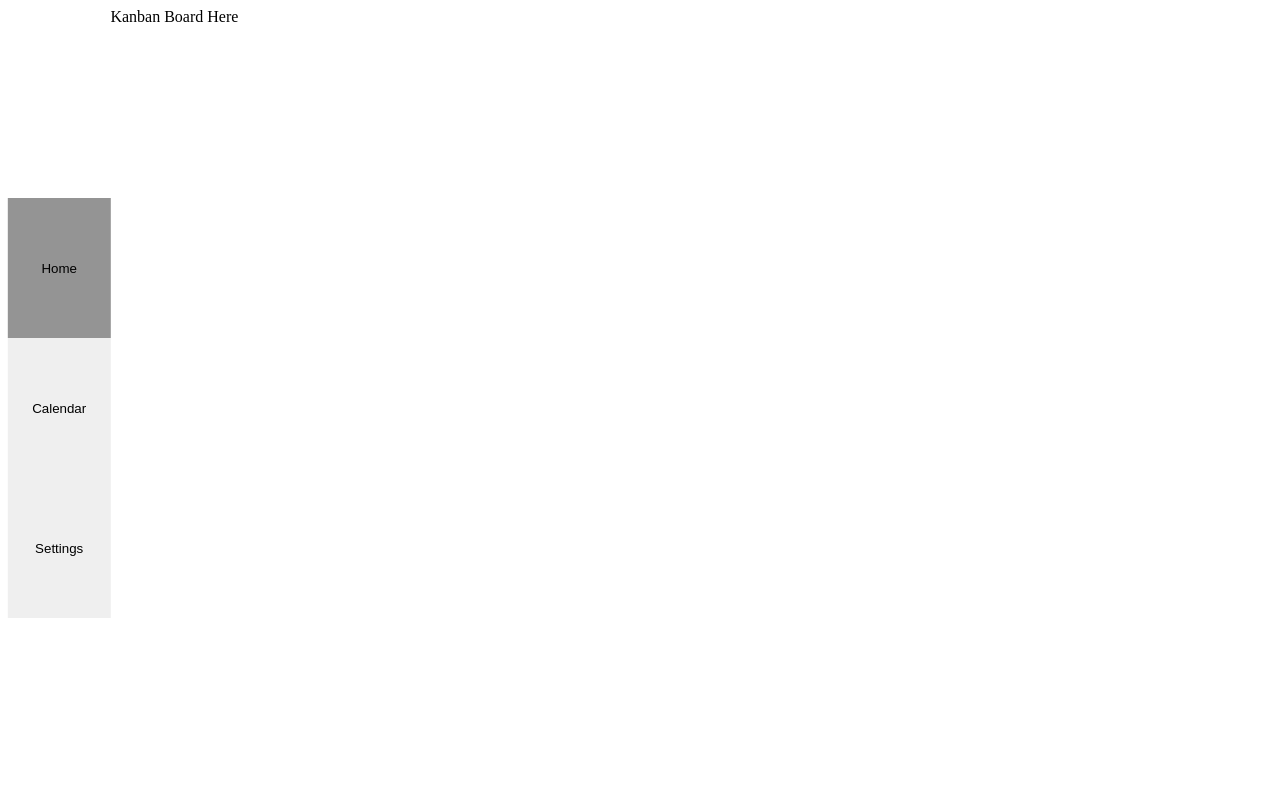
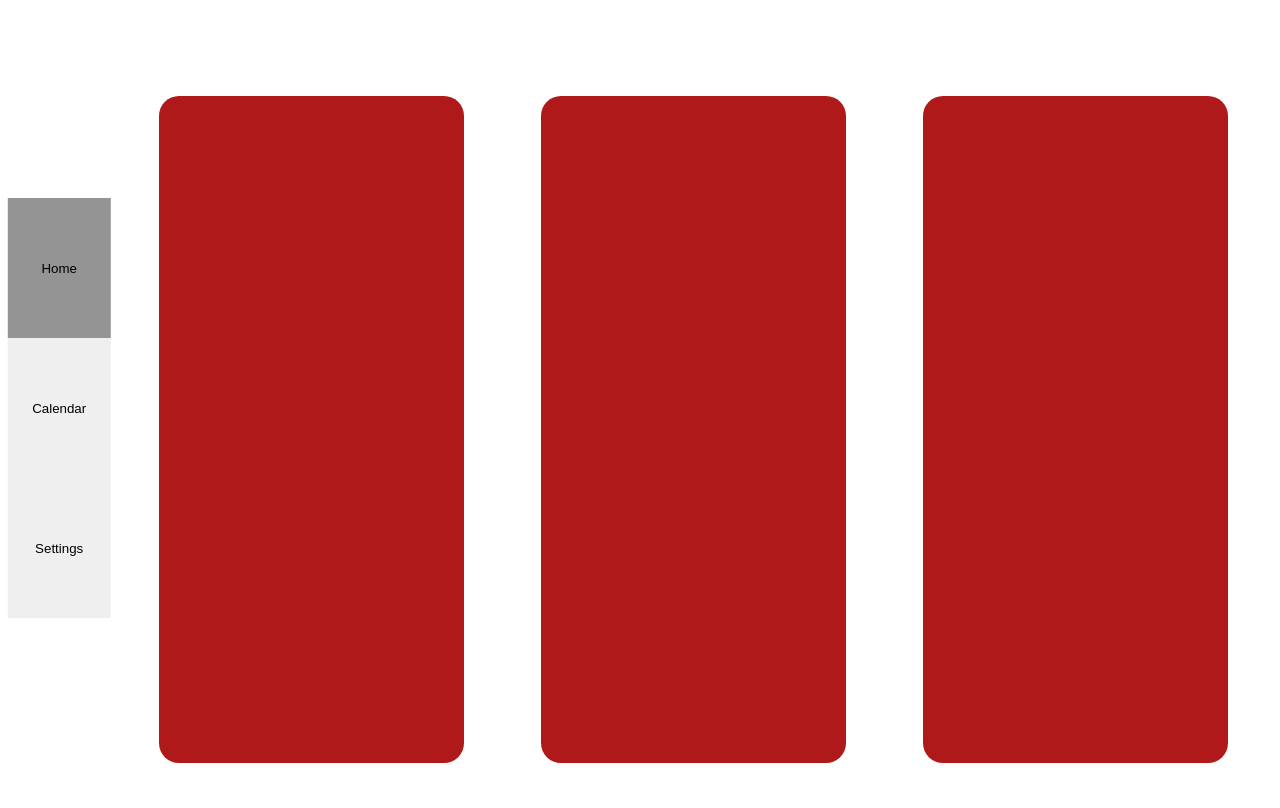
Before and after one commit to wesleyaou/CSC433, a Flask app: page /home in a window 1280 px wide. Run offline with Flask 2, Linux system fonts and the light colour scheme.

Commit message:
Kanban updates

```diff
--- a/StudentAssist/web/static/css/SA_style.css
+++ b/StudentAssist/web/static/css/SA_style.css
@@ -39,3 +39,24 @@ body {
 .active-btn {
     background-color: rgb(148, 148, 148);
 }
+
+/* Main Content Stylings */
+.content {
+    display: grid;
+    grid-template-rows: 10% 90%;
+    padding: 10px;
+}
+
+/* Kanban Board/Home Stylings */
+.kanban-board {
+    display: grid;
+    grid-template-columns: 33% 33% 33%;
+    justify-items: center;
+}
+
+.kanban-column {
+    width: 80%;
+    height: 95%;
+    border-radius: 20px;
+    background-color: rgb(176, 25, 25);
+}
--- a/StudentAssist/web/templates/home.html
+++ b/StudentAssist/web/templates/home.html
@@ -19,7 +19,14 @@
     </script>
   </div>
   <div class="content">
-    Kanban Board Here
+    <div class="notif-contain">
+      <div id="notification"></div>
+    </div>
+    <div class="kanban-board">
+      <div class="kanban-column" id="kanban-todo"></div>
+      <div class="kanban-column" id="kanban-inprog"></div>
+      <div class="kanban-column" id="kanban-done"></div>
+    </div>
   </div>
   </body>
 </html>
```
